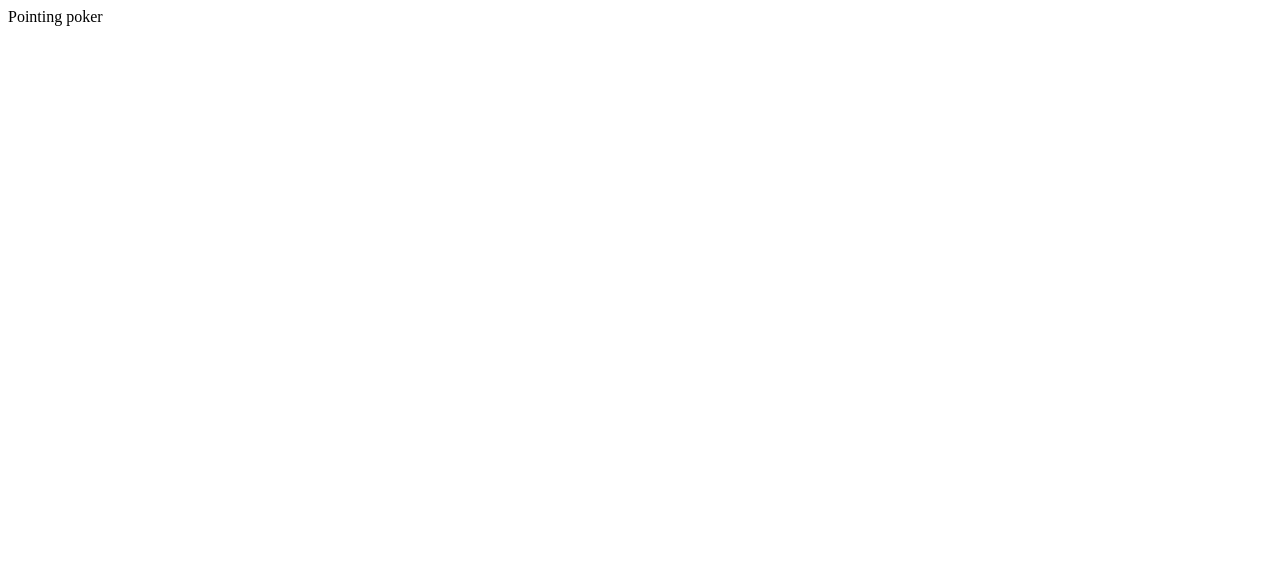
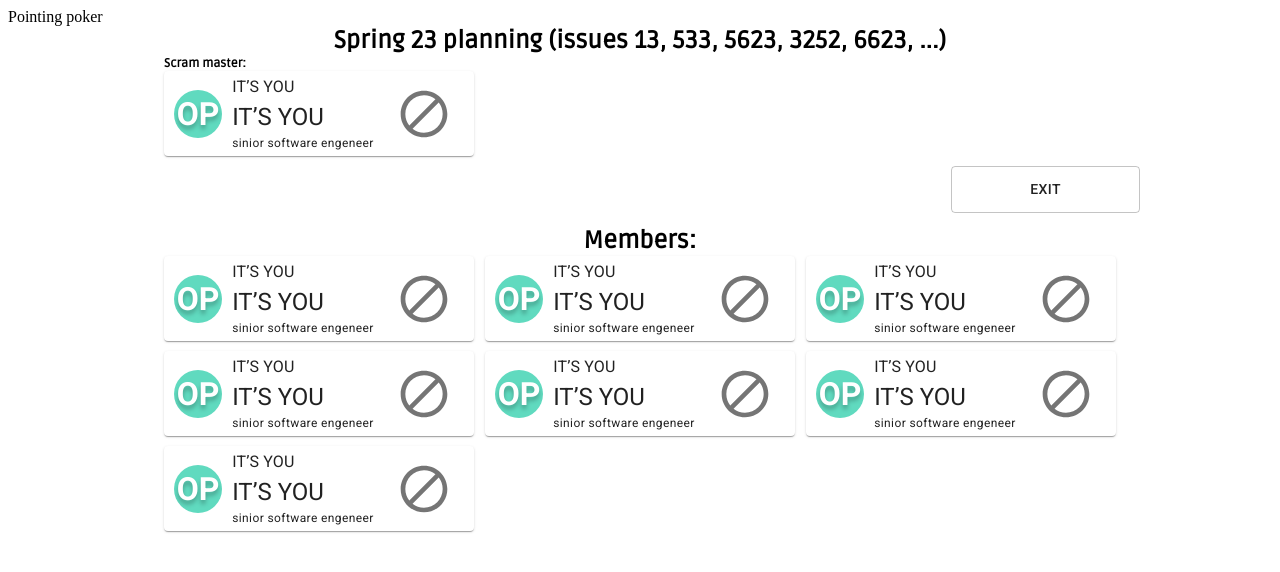
Before and after one commit to strannik345/Pointing-Poker, a React (Create React App) app in the folder pointing-poker/: page / in a window 1280 px wide. Shown: the top 572 px of the page. Built offline with nearby package versions, Linux system fonts and the light colour scheme.

Commit message:
feat: add lobby/team member page

```diff
--- a/pointing-poker/package.json
+++ b/pointing-poker/package.json
@@ -3,6 +3,8 @@
   "version": "0.1.0",
   "private": true,
   "dependencies": {
+    "@fontsource/roboto": "^4.5.0",
+    "@fontsource/ruda": "^4.5.1",
     "@material-ui/core": "^4.12.3",
     "@material-ui/icons": "^4.11.2",
     "@testing-library/jest-dom": "^5.14.1",
@@ -49,6 +51,7 @@
   "devDependencies": {
     "eslint": "^7.32.0",
     "eslint-config-airbnb-typescript-prettier": "^4.2.0",
-    "prettier": "^2.3.2"
+    "prettier": "^2.3.2",
+    "sass": "^1.39.0"
   }
 }
--- a/pointing-poker/src/App.tsx
+++ b/pointing-poker/src/App.tsx
@@ -1,10 +1,12 @@
 import React from 'react';
+import { TeamMember } from './pages/lobby/teamMember/teamMember';
 function App() {
   return (
     <div>
       <header >
         Pointing poker
       </header>
+      <TeamMember/>
     </div>
   );
 }
--- /dev/null
+++ b/pointing-poker/src/components/memberCard/memberCard.scss
@@ -0,0 +1,22 @@
+
+.member-card{
+    width: 300px;
+    height: 75px;
+    display: flex;
+    justify-content: space-around;
+    align-items: center;
+    padding: 5px;
+    margin-bottom: 10px;
+}
+
+.avatar{
+    font-family: "Roboto";
+    font-style: normal;
+    font-weight: bold;
+    font-size: 32px !important;
+    display: flex;
+    align-items: center;
+    text-align: center;
+    color: hsl(0, 0%, 100%);
+    text-shadow: 0px 4px 4px rgba(0, 0, 0, 0.25);
+}
--- /dev/null
+++ b/pointing-poker/src/components/memberCard/memberCard.tsx
@@ -0,0 +1,35 @@
+import React from 'react';
+import './memberCard.scss'
+import '@fontsource/roboto';
+import { Avatar, Card, Typography, IconButton } from '@material-ui/core';
+import BlockOutlinedIcon from '@material-ui/icons/BlockOutlined';
+export const MemberCard: React.FC = () => {
+    return (
+      <>
+      <Card className = "member-card">
+        <Avatar className = "avatar"
+            style={
+            {color: '#ffffff',
+            backgroundColor: '#60DABF',
+            boxShadow: 'inset 0px 4px 4px rgba(0, 0, 0, 0.25);',
+            width: '48px',
+            height: '48px'}
+            } >OP</Avatar>
+            <div>
+              <Typography variant="subtitle1">
+              IT’S YOU
+              </Typography>
+              <Typography variant="h5">
+              IT’S YOU
+              </Typography>
+              <Typography variant="caption">
+              sinior software engeneer
+              </Typography>
+            </div>
+            <IconButton aria-label="delete">
+              <BlockOutlinedIcon style={{ fontSize: 56 }}/>
+            </IconButton>
+      </Card>
+      </>
+    );
+}
--- /dev/null
+++ b/pointing-poker/src/pages/lobby/teamMember/teamMember.scss
@@ -0,0 +1,39 @@
+.team-members{
+    display: flex !important;
+    flex-wrap: wrap;
+    max-width: 1000px !important;
+    justify-content: space-between;
+}
+.lobby-info{
+    display: flex !important;
+    flex-direction: column;
+    max-width: 1000px !important;
+    padding-left: 0 !important;
+    padding-right: 0 !important;
+    min-height: 200px ;
+}
+.lobby--title{
+    font-family: "Ruda" !important;
+    font-style: normal;
+    font-weight: bold !important;
+    &__primary{
+        text-align: center;
+        font-size: 24px !important;
+        line-height: 30px !important;
+        padding: 20px auto;
+    }
+    &__secondary{
+        text-align: start;
+        font-size: 12px !important;
+        line-height: 15px !important;
+    }
+
+}
+.button{
+    width: 189px;
+    height: 47px;
+    &__right{
+        display: flex;
+        align-self: flex-end;
+    }
+}
--- /dev/null
+++ b/pointing-poker/src/pages/lobby/teamMember/teamMember.tsx
@@ -0,0 +1,35 @@
+import React from 'react';
+import './teamMember.scss';
+import '@fontsource/ruda';
+import { Avatar, Card, Typography, Button, Container } from '@material-ui/core';
+import { MemberCard } from '../../../components/memberCard/memberCard';
+export const TeamMember: React.FC =()=> {
+    return(<>
+    <Container className = "lobby-info">
+        <Typography className = " lobby--title lobby--title__primary">
+            Spring 23 planning (issues 13, 533, 5623, 3252, 6623, ...)
+        </Typography>
+        <Container>
+            <Typography className = " lobby--title lobby--title__secondary">
+                Scram master:
+            </Typography>
+            <MemberCard/>
+        </Container>
+        <Button  className ="button button__oulined button__right" variant="outlined" >Exit</Button>
+
+    </Container>
+    <Container>
+        <Typography className = "lobby--title lobby--title__primary">Members:</Typography>
+    </Container>
+
+    <Container className = "team-members">
+        <MemberCard/>
+        <MemberCard/>
+        <MemberCard/>
+        <MemberCard/>
+        <MemberCard/>
+        <MemberCard/>
+        <MemberCard/>
+    </Container>
+    </>);
+}
```
Also changed, not shown: pointing-poker/assets/remove.svg (added), 1 other file (tests, documents, lock files or other folders).
